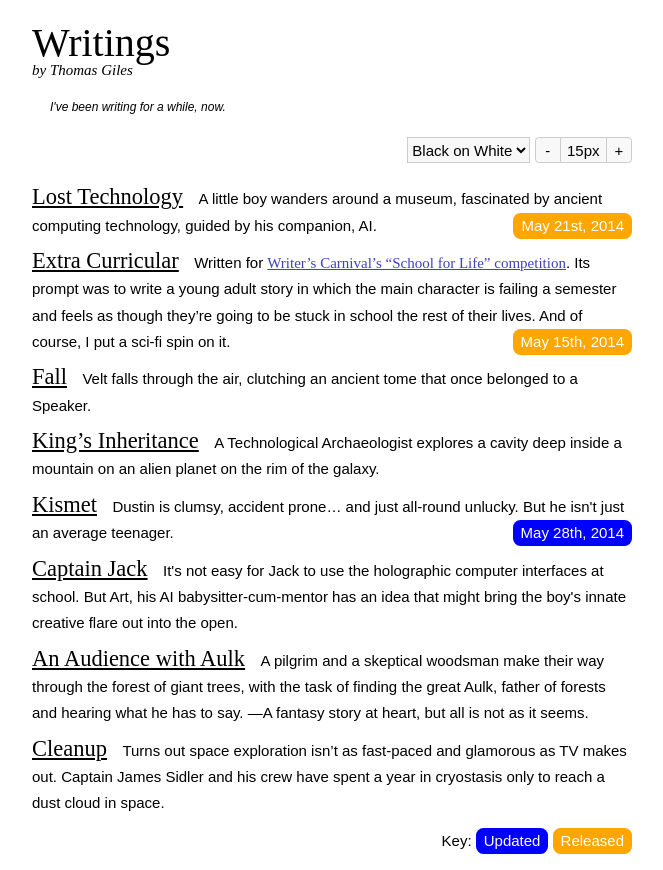
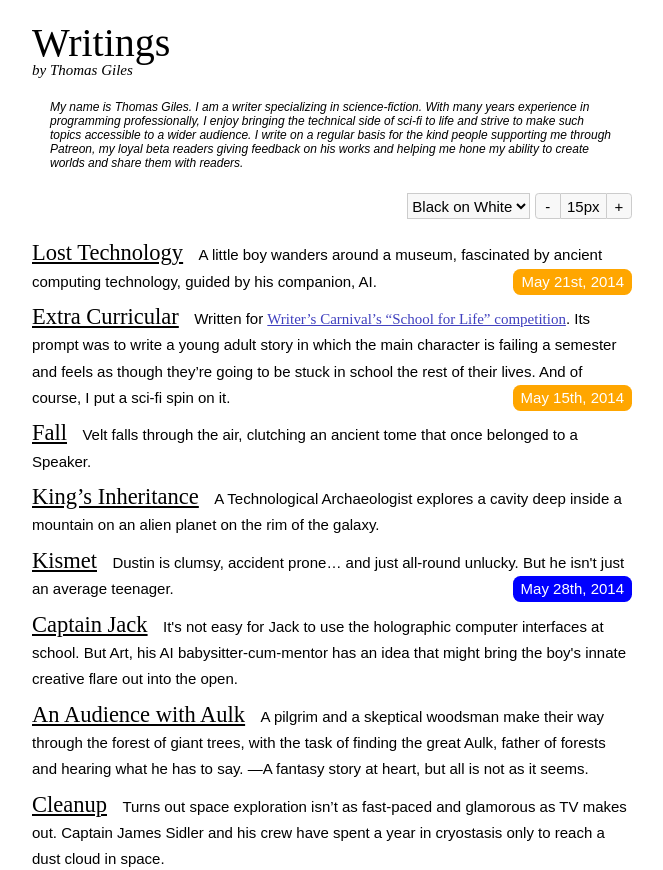
Before and after one commit to wthit56/Writing, a plain HTML site: page index.html in a window 1280 px wide. Shown: the top 870 px of the page, without its empty margins (308-971 px from the left). Drawn offline with Linux system fonts and the light colour scheme.

Commit message:
Index bio

```diff
--- a/index.html
+++ b/index.html
@@ -15,7 +15,7 @@
 		</header>
 
 		<aside id="blurb">
-			<div class="content">I've been writing for a while, now.</div>
+			<div class="content">My name is Thomas Giles. I am a writer specializing in science-fiction. With many years experience in programming professionally, I enjoy bringing the technical side of sci-fi to life and strive to make such topics accessible to a wider audience. I write on a regular basis for the kind people supporting me through Patreon, my loyal beta readers giving feedback on his works and helping me hone my ability to create worlds and share them with readers.</div>
 		</aside>
 
 		<script src="use-settings.js" type="text/javascript"></script>
```
